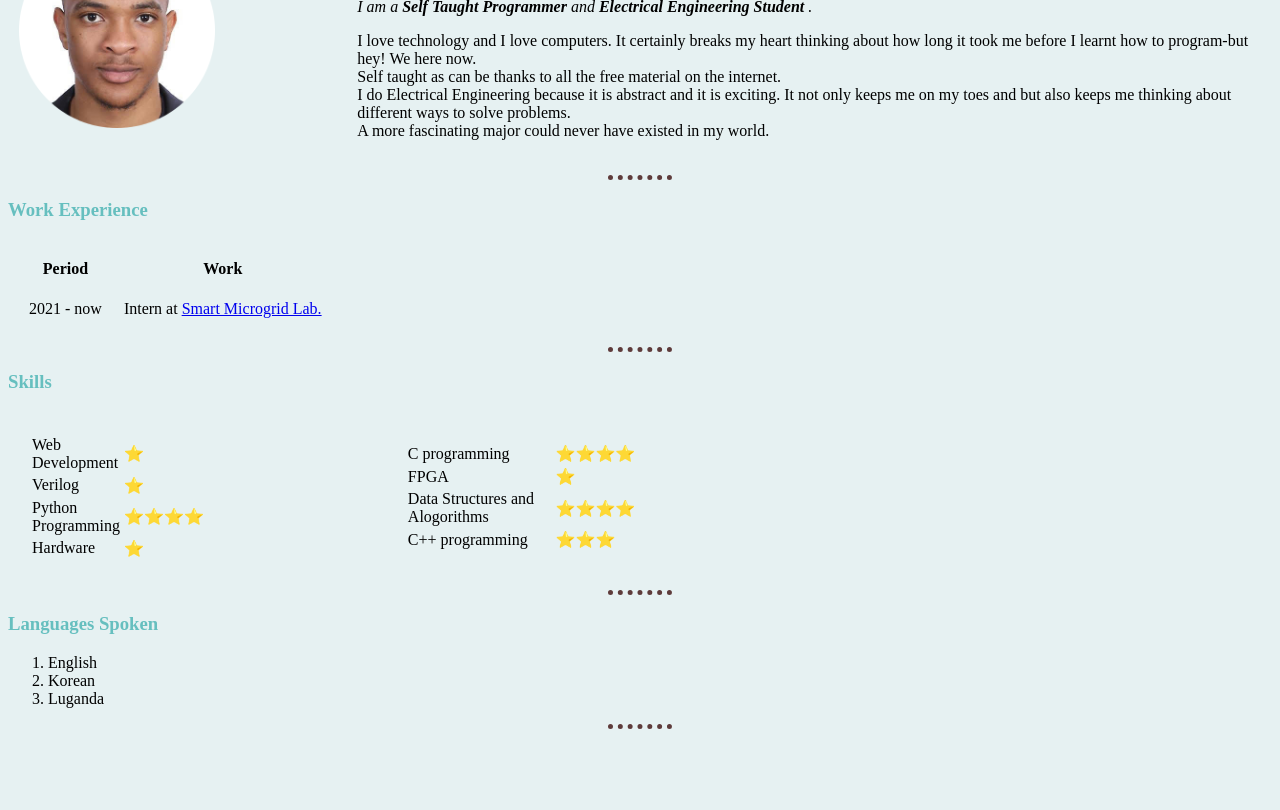
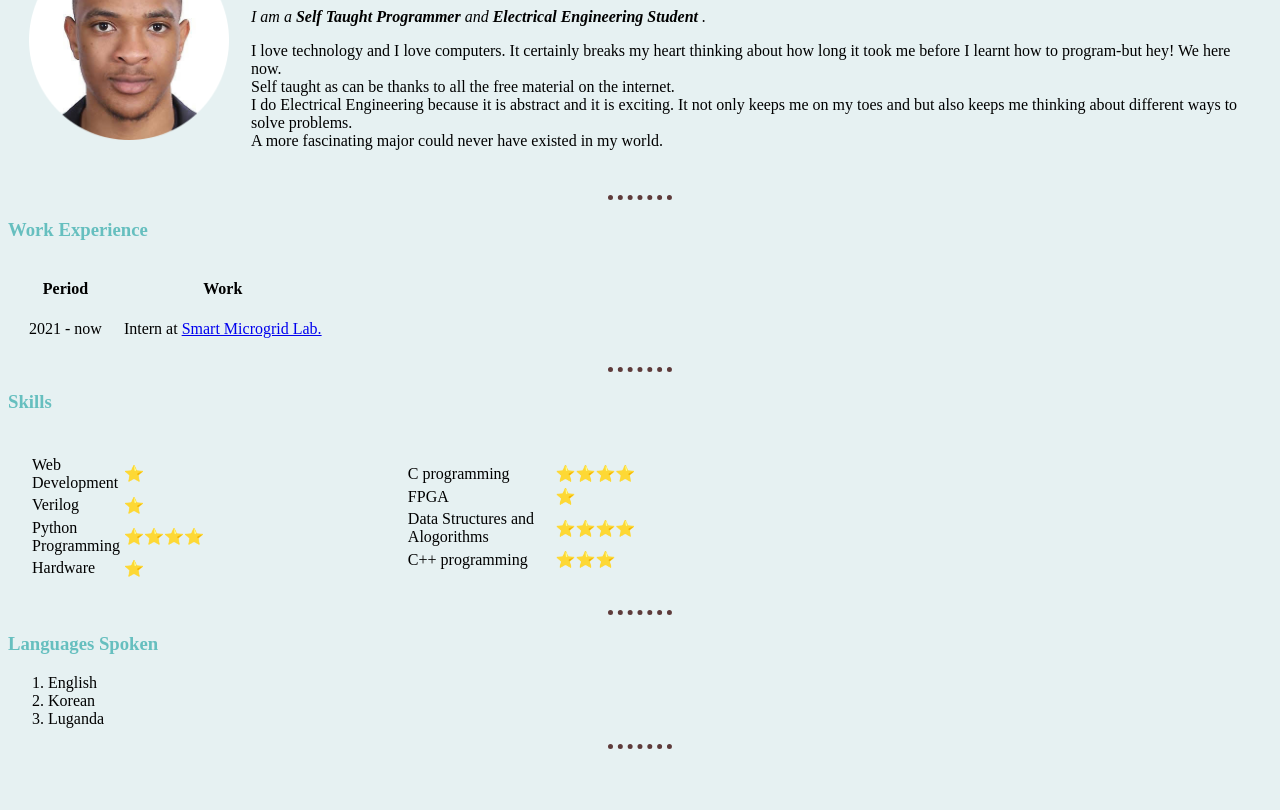
Before and after one commit to hsanshine/cv, a plain HTML site: page index.html in a window 1280 px wide. Shown: the part 110-920 px from the top of the page. Drawn offline with Linux system fonts and the light colour scheme.

Commit message:
finished pic position update

```diff
--- a/index.html
+++ b/index.html
@@ -13,10 +13,10 @@
 
 <body>
   <!--<body style="background-color:powderblue;"> -->
-  <table cellspacing='10'>
+  <table cellspacing=20px >
     <tr>
       <!--<img src="https://bit.ly/3bx1AnF" alt="hamza profile picture" width='400' height='400'> -->
-      <td><img src="images/hamza-cropped.png" alt="hamza profile picture" width=60%></td>
+      <td><img src="images/hamza-cropped.png" alt="hamza profile picture" width='200' ></td>
       <td>
         <h1><strong>Hamza Kyamanywa (함자 갸만와 )</strong></h1>
 
```
